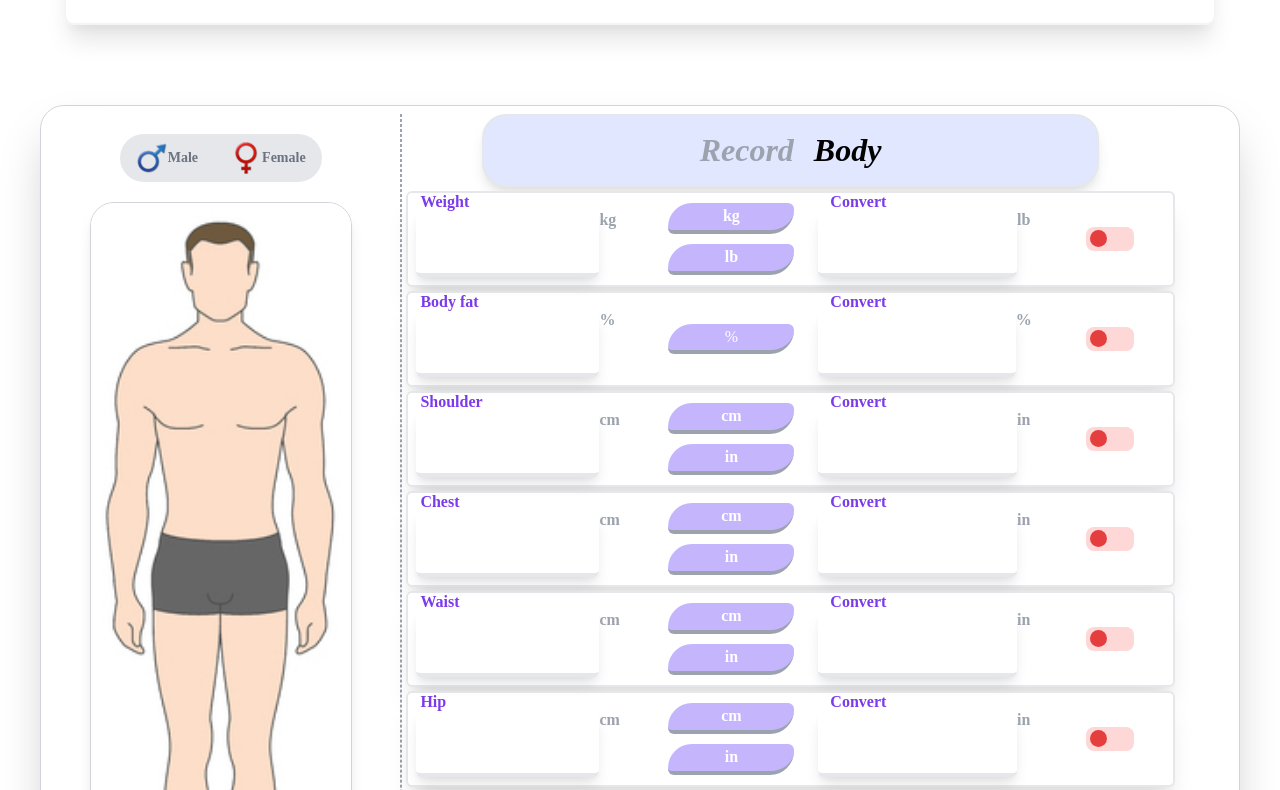
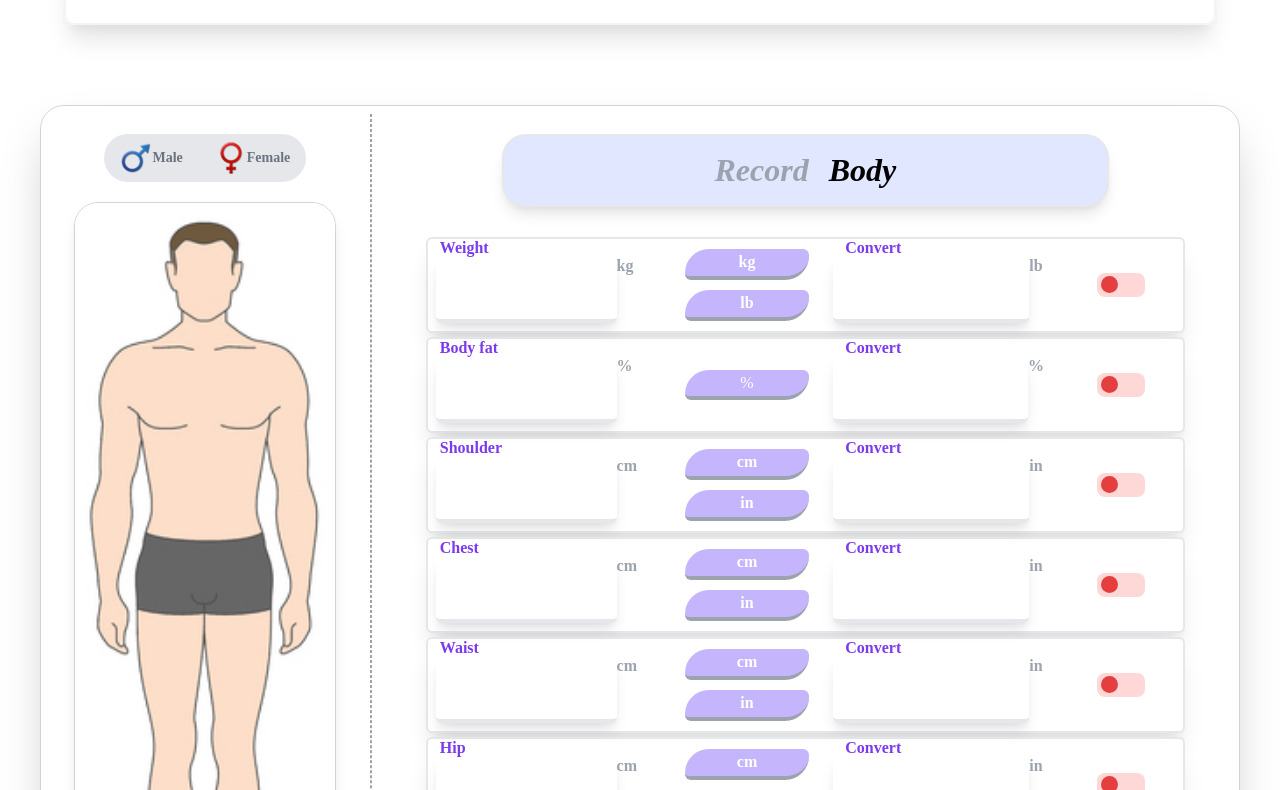
Before and after one commit to kirk0201/moom_client, a React (Create React App) app in the folder moom/: page / in a window 1280 px wide. Shown: the part 1630-2420 px from the top of the page. Built offline with nearby package versions, Linux system fonts and the light colour scheme; no server answers; what react-jsx-highcharts would draw is missing.

Commit message:
refactor NoLogin페이지 input사이즈 수정

```diff
--- a/moom/src/css/Experience.css
+++ b/moom/src/css/Experience.css
@@ -19,12 +19,19 @@
   .input_title {
     font-size: 2em !important;
     font-weight: 800;
+    margin-bottom: 30px;
   }
   .input_maintext {
     font-size: 1.5em;
   }
   .result_text {
     font-size: 1.5em;
+  }
+  .record_wrap {
+    width: 70%;
+    margin: 0 50px;
+    margin-top: 20px;
+
   }
 }
 @media (min-width: 768px) and (max-width: 1240px) {
```
